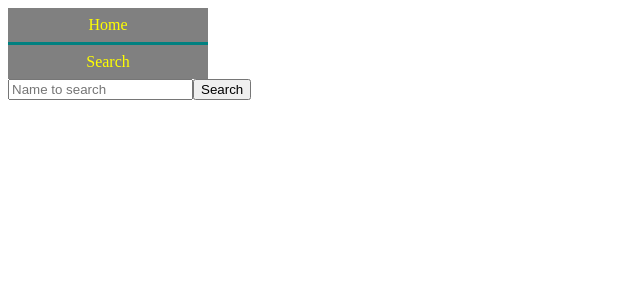
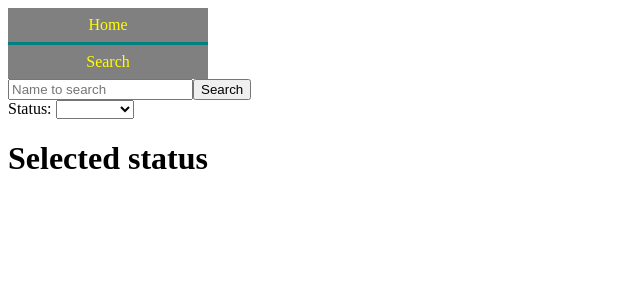
Before and after one commit to patfb/rick-and-morty, an Angular app: page /search in a window 1280 px wide. Shown: the top 300 px of the page, without its empty margins (0-640 px from the left). Built offline with nearby package versions, Linux system fonts and the light colour scheme.

Commit message:
http params figured out

```diff
--- a/src/app/info.service.ts
+++ b/src/app/info.service.ts
@@ -23,9 +23,7 @@ export class InfoService {
     return this.http.get<Character[]>(url);
   }
 
-  search(params: HttpParams): Observable<SearchResult> {
-    return this.http.get<SearchResult>(characterUrl, {
-      params
-    });
+  search(params: string): Observable<SearchResult> {
+    return this.http.get<SearchResult>(characterUrl + params);
   }
 }
--- a/src/app/search/search.component.html
+++ b/src/app/search/search.component.html
@@ -1,9 +1,19 @@
 <div>
-    <input #searchBox placeholder="Name to search" (keyup.enter)="search(searchBox.value)">
-    <button (click)="search(searchBox.value)">Search</button>
+    <input placeholder="Name to search" [(ngModel)]="name" (keyup.enter)="search()">
+    <button (click)="search()">Search</button>
 </div>
 
-<!-- add a refine your search form with a drop down menu that is populated with locations / alive/dead status / gender-->
+
+<label>Status:
+    <select name="statusSelector" [(ngModel)]="status">
+        <option value="any">Any</option>
+        <option value="alive">Alive</option>
+        <option value="dead">Dead</option>
+        <option value="unknown">Unknown</option>
+    </select>
+</label>
+
+<h1>Selected status {{status}}</h1>
 
 
 <div *ngIf="searchResult"> Results for: {{name}}
--- a/src/app/search/search.component.ts
+++ b/src/app/search/search.component.ts
@@ -1,5 +1,5 @@
 import { HttpParams } from "@angular/common/http";
-import { Component, OnInit, Input } from "@angular/core";
+import { Component, OnInit } from "@angular/core";
 import { InfoService } from "../info.service";
 import { SearchResult } from "../search-results";
 
@@ -9,7 +9,8 @@ import { SearchResult } from "../search-results";
   styleUrls: ["./search.component.css"]
 })
 export class SearchComponent implements OnInit {
-  @Input() name: string;
+  name: string;
+  status: string;
 
   api = "https://rickandmortyapi.com/api";
   searchResult: SearchResult;
@@ -18,11 +19,27 @@ export class SearchComponent implements OnInit {
 
   ngOnInit() {}
 
-  search(inputName: string): void {
-    this.name = inputName;
-    let params = new HttpParams().set("name", inputName);
+  search(): void {
+    console.log("name: " + this.name);
+    console.log("status: " + this.status);
+
     this.infoService
-      .search(params)
+      .search(this.buildParams())
       .subscribe(searchResult => (this.searchResult = searchResult));
   }
+
+  buildParams(): string {
+    //HttpParams is immutable so calling .set() on it returns a new instance instead of appending
+    let queryParams: string = "?";
+
+    if (this.name) {
+      queryParams += "name=" + this.name;
+    }
+
+    if (this.status && this.status.toLowerCase() !== "any") {
+      queryParams += "&status=" + this.status;
+    }
+
+    return queryParams;
+  }
 }
```
